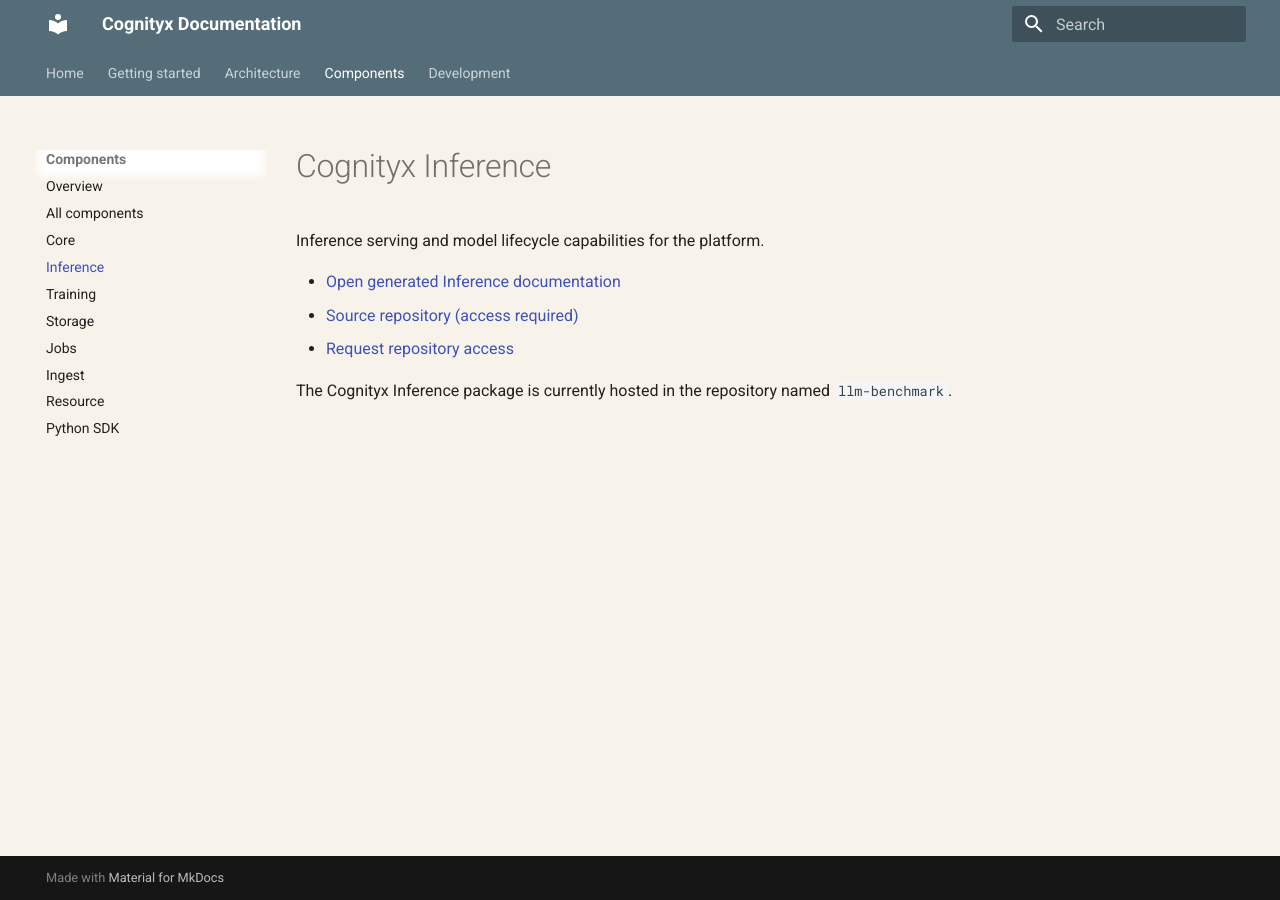
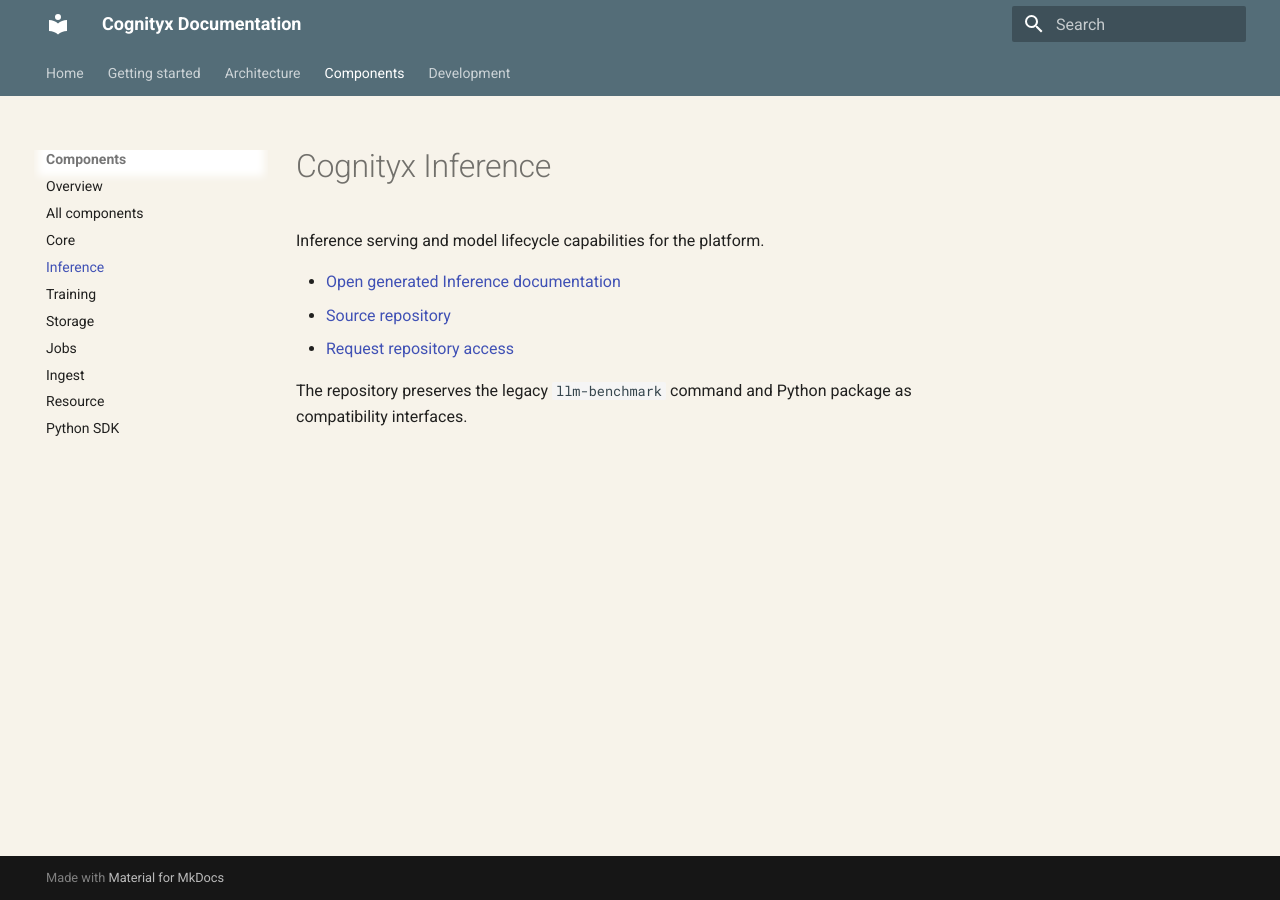
Before and after one commit to cognityx/cognityx.github.io, an MkDocs documentation site: the page built from docs/components/inference.md, in a window 1280 px wide. Built offline with MkDocs 1.6.1 and Material for MkDocs 9.7.7, drawn with Linux system fonts in a browser that asks for light colours.

Commit message:
update portal for cognityx inference repository

```diff
--- a/docs/components/inference.md
+++ b/docs/components/inference.md
@@ -3,8 +3,8 @@
 Inference serving and model lifecycle capabilities for the platform.
 
 - [Open generated Inference documentation](/inference/)
-- [Source repository (access required)](https://github.com/cognityx/llm-benchmark)
-- [Request repository access](mailto:bhujay.bhatta@yahoo.com?subject=Access%20request%20for%20cognityx%2Fllm-benchmark)
+- [Source repository](https://github.com/cognityx/cognityx-inference)
+- [Request repository access](mailto:bhujay.bhatta@yahoo.com?subject=Access%20request%20for%20cognityx%2Fcognityx-inference)
 
-The Cognityx Inference package is currently hosted in the repository named
-`llm-benchmark`.
+The repository preserves the legacy `llm-benchmark` command and Python package
+as compatibility interfaces.
```
Also changed, not shown: docs/components/discovered.md (+3 -3 lines), components.json.
